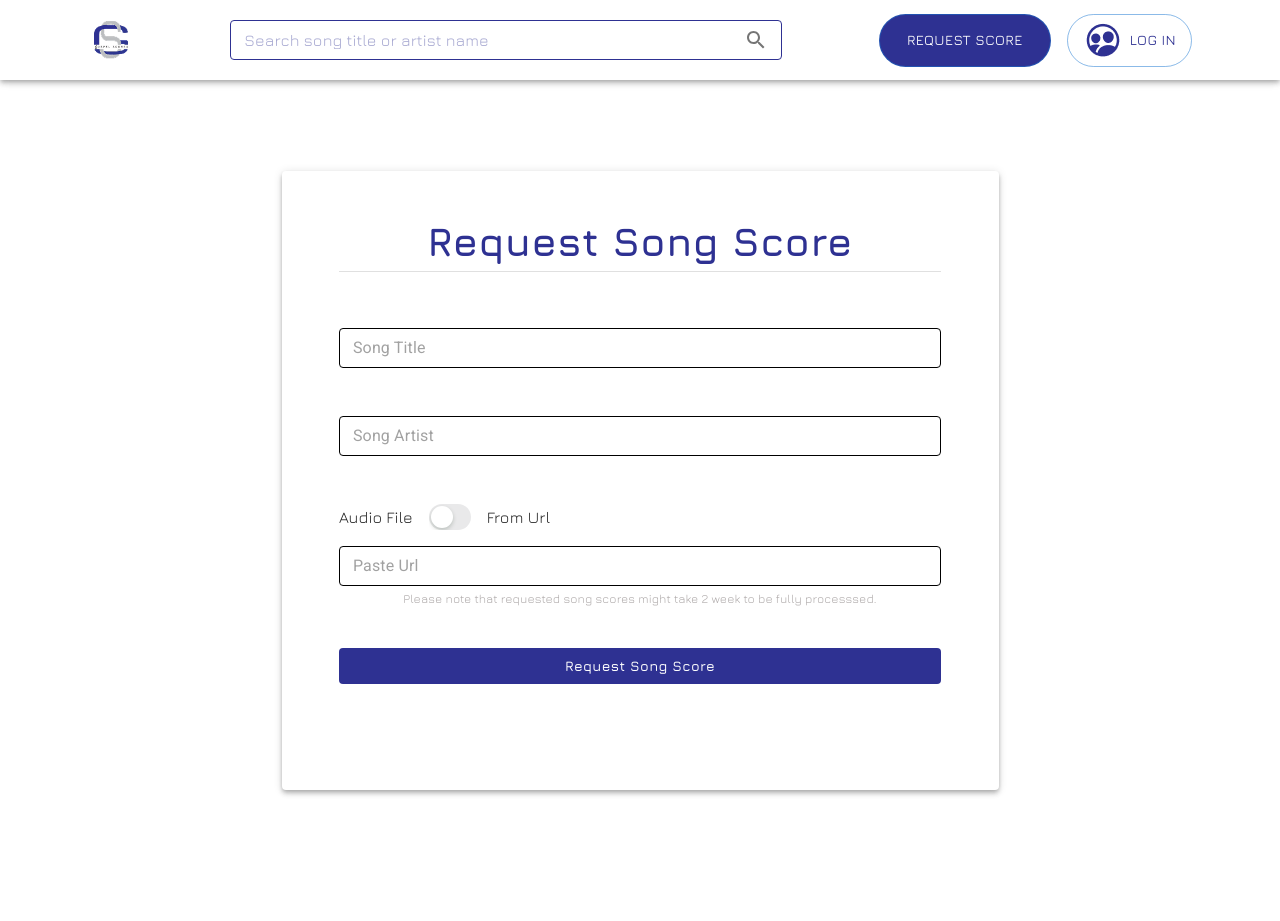
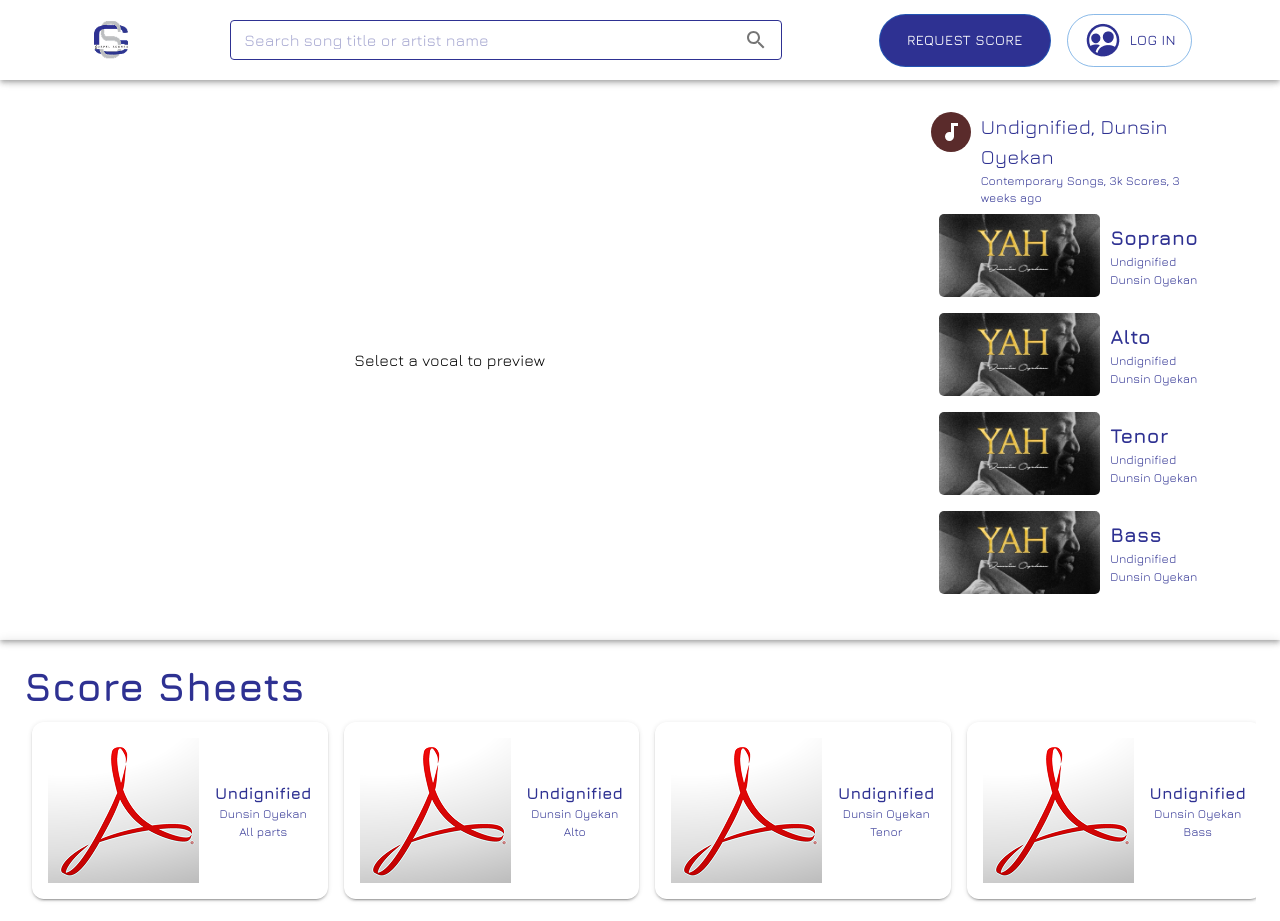
Before and after one commit to Emmagold01/gospelscores, a React (Vite) app: page / in a window 1280 px wide. Before the commit the page ends 880 px from the top, so only its background shows below. Built offline with nearby package versions, Linux system fonts and the light colour scheme.

Commit message:
refactor(score-preview): replace music image with Avatar component

```diff
--- a/src/App.tsx
+++ b/src/App.tsx
@@ -5,7 +5,7 @@
 import './App.css';
 import { useState } from 'react';
 import { Navbar } from './components/Navbar';
-// import { ScorePreview } from './components/ScorePreview';
+import { ScorePreview } from './components/ScorePreview';
 // import { Genre } from './components/Genre';
 // import { Songs } from './components/Songs';
 // import { Auth } from './components/Auth';
@@ -20,8 +20,8 @@
       {/* <Genre active={active} setActive={setActive} /> */}
       {/* <Songs active={active} /> */}
       {/* <Auth /> */}
-      {/* <ScorePreview /> */}
-      <SongRequest />
+      <ScorePreview />
+      {/* <SongRequest /> */}
     </>
   );
 }
--- a/src/components/ScorePreview.tsx
+++ b/src/components/ScorePreview.tsx
@@ -1,6 +1,6 @@
-import { Box, Button, Container, Typography } from '@mui/material';
+import { Avatar, Box, Button, Container, Typography } from '@mui/material';
 import musicover from '../assets/musicover.jpeg';
-import music from '../assets/music.png';
+// import music from '../assets/music.png';
 import { ThemeProvider, createTheme } from '@mui/material/styles';
 import PlayCircleFilledTwoToneIcon from '@mui/icons-material/PlayCircleFilledTwoTone';
 import ZoomOutMapIcon from '@mui/icons-material/ZoomOutMap';
@@ -8,6 +8,7 @@
 import musicSheet from '../assets/sheets.png';
 
 import { useState } from 'react';
+import { Audiotrack } from '@mui/icons-material';
 
 type Vocals = {
   img: string;
@@ -260,7 +261,6 @@
             </>
           </Box>
 
-          {/* Right side - clickable score parts */}
           <Box
             sx={{
               width: '30%',
@@ -279,15 +279,9 @@
                   gap: '0.6rem',
                 }}
               >
-                <Box
-                  sx={{
-                    backgroundColor: '#5A2B2B',
-                    borderRadius: '50%',
-                    padding: 1,
-                  }}
-                >
-                  <img src={music} alt="music" />
-                </Box>
+                <Avatar sx={{ bgcolor: '#5A2B2B' }}>
+                  <Audiotrack />
+                </Avatar>
 
                 <Box sx={{ display: 'flex', flexDirection: 'column' }}>
                   <Box>
```
